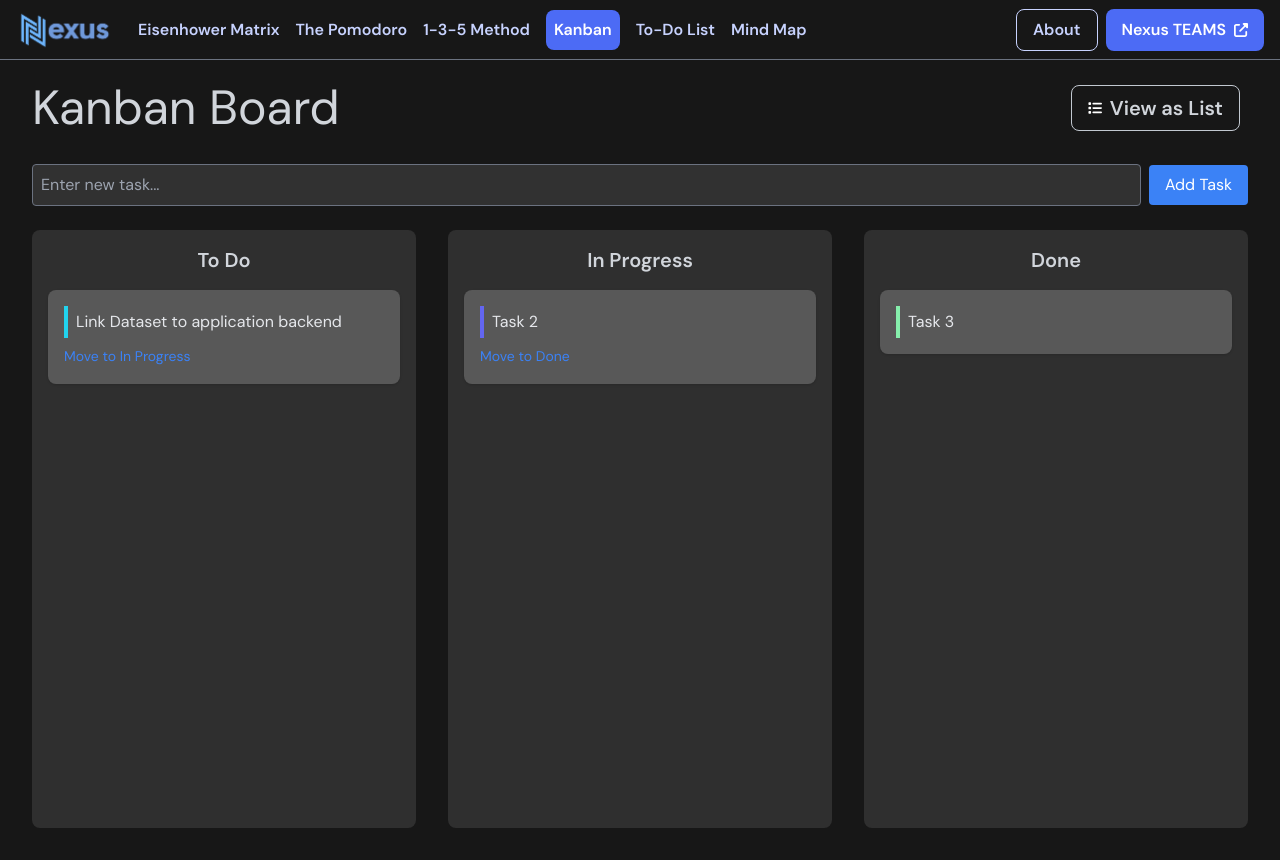
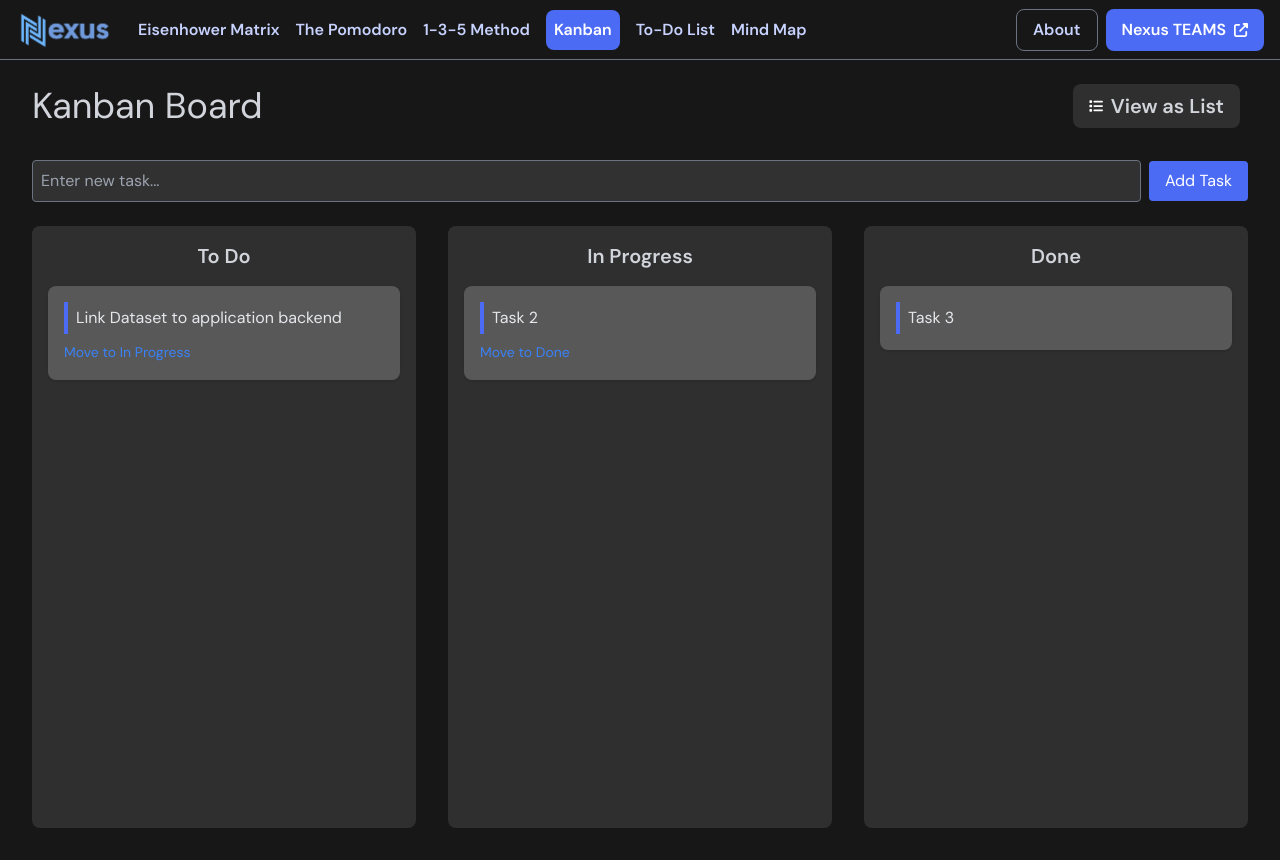
Before and after one commit to mrmcnguyen/nexus, a Next.js app: page /nexusME/kanban in a window 1280 px wide. Built offline with nearby package versions, Linux system fonts and the light colour scheme.

Commit message:
UI updates and dashboard auth fix

```diff
--- a/src/app/dashboard/Dashboard.jsx
+++ b/src/app/dashboard/Dashboard.jsx
@@ -18,12 +18,16 @@ export default function Dashboard() {
     useEffect(() => {
         const fetchUser = async () => {
             const { data, error } = await supabase.auth.getUser();
-            console.log(data.user);
-            setUser(data.user);  // Set the user data
-            setLoading(false);  // Stop loading after fetching
+            console.log(data);
+            if (!error){
+                setUser(data.user);  // Set the user data
+                setLoading(false);  // Stop loading after fetching
+            } else{
+                setUser("undefined");
+            }
         }
 
-        if (!loading && !user) {
+        if (user === "undefined") {
             router.push('/signIn');  // Redirect only when loading is done and user is still null
         }
 
@@ -56,7 +60,7 @@ export default function Dashboard() {
     }
 
     return (
-        <main className="flex flex-col min-h-screen items-center justify-center p-5 bg-fixed bg-cover bg-center"
+        <main className="flex flex-col min-h-screen items-center justify-center p-5 bg-fixed bg-cover bg-center overflow-hidden"
         style={{ backgroundImage: `url('/6084855.jpg')` }}
         >
             <Image
@@ -68,8 +72,8 @@ export default function Dashboard() {
             />
             <div className="flex flex-col items-center justify-center">
                 <div className="w-full p-10 text-center h-full pt-5">
-                    <h1 className="text-8xl fond-bold text-white mb-4">{currentTime}</h1>
-                    <h2 className="text-4xl text-white">{formatDate()}</h2>
+                    <h1 className="lg:text-7xl md:text-6xl 2xl:text-8xl fond-bold text-white mb-4">{currentTime}</h1>
+                    <h2 className="lg:text-3xl md:text-2xl 2xl:text-4xl text-white">{formatDate()}</h2>
                 </div>
                 <div className="max-w-full p-10 text-center pt-0">
                 {/* <h1 className="text-6xl text-white">Welcome, Kevin</h1><br /> */}
--- a/src/app/nexusME/Navbar.js
+++ b/src/app/nexusME/Navbar.js
@@ -73,7 +73,7 @@ export default function Navbar({ page }) {
 
       {/* Button on the right side */}
       <div className="flex flex-row ml-auto pr-4">
-  <button className="px-4 py-2 mr-2 text-[#C7D2FE] transition duration-200 border border-[#C7D2FE] align-middle font-semibold rounded-lg hover:bg-[#4C6BF5]">
+  <button className="px-4 py-2 mr-2 text-[#C7D2FE] transition duration-200 border border-gray-500 align-middle font-semibold rounded-lg hover:bg-[#4C6BF5]">
     About
   </button>
   <button className="flex flex-row px-4 py-2 align-middle items-center transition duration-200 bg-[#4C6BF5] text-white font-semibold rounded-lg hover:bg-[#3B55C2]">
--- a/src/app/nexusME/eisenhower-matrix/EisenhowerMatrixPage.js
+++ b/src/app/nexusME/eisenhower-matrix/EisenhowerMatrixPage.js
@@ -29,7 +29,7 @@ export default function EisenhowerMatrixPage() {
     };
 
     return (
-      <div className={`p-4 ${bgColor} text-white ${borderRoundness} shadow-lg flex flex-col h-full`}>
+      <div className={`p-4 bg-[#2F2F2F] text-white ${borderRoundness} shadow-lg flex flex-col h-full`}>
         <h2 className="text-left text-2xl font-semibold">{title}</h2>
         <p className="text-left text-lg font-light mb-4">{description}</p>
         <ul className="flex-grow overflow-y-auto max-h-64 mb-4">
@@ -101,7 +101,7 @@ export default function EisenhowerMatrixPage() {
       </div>
 
       {/* Right Side - Sidebar */}
-      <div className="w-1/4 bg-[#1f1f1f] shadow-lg rounded-lg p-6 h-full">
+      <div className="w-1/4 bg-[#2F2F2F] shadow-lg rounded-lg p-6 h-full">
         <h2 className="text-2xl text-white font-semibold mb-4">Matrix Management</h2>
         {/* Additional functionality can be added here */}
         <p className="text-gray-400">
--- a/src/app/nexusME/kanban/Kanban.js
+++ b/src/app/nexusME/kanban/Kanban.js
@@ -78,13 +78,14 @@ export default function KanbanComponent(){
     return (
         <div className="p-8 pt-6 min-h-screen flex flex-col bg-[#171717]">
             <div className="flex flex-row justify-between items-center mb-8">
-                <h1 className="text-5xl text-gray-300 font-normal text-left lg:text-5xl md:text-3xl 2xl:text-6xl">Kanban Board</h1>
-                <button className="flex flex-row text-xl items-center px-4 py-2 mr-2 text-gray-300 transition duration-200 border border-[#c2c8d0] align-middle font-semibold rounded-lg hover:bg-gray-300">
+                <h1 className="text-5xl text-gray-300 font-normal text-left lg:text-4xl md:text-3xl 2xl:text-6xl">Kanban Board</h1>
+                <button className="flex flex-row text-xl bg-[#2F2F2F] items-center px-4 py-2 mr-2 text-gray-300 transition duration-200 align-middle font-semibold rounded-lg hover:bg-[#707070]">
                     <Image
                         src="/list.svg"
                         style={{ filter: 'invert(1)' }}
                         className="mr-2"
                         width={14}
+                        alt='t'
                         height={14}
                         priority
                     />
@@ -104,7 +105,7 @@ export default function KanbanComponent(){
                 />
                 <button
                     onClick={handleAddTask}
-                    className="bg-blue-500 text-white px-4 py-2 rounded hover:bg-blue-600 transition"
+                    className="bg-[#4C6BF5] text-white px-4 py-2 rounded hover:bg-blue-600 transition"
                 >
                     Add Task
                 </button>
@@ -123,7 +124,7 @@ export default function KanbanComponent(){
                           className="p-4 bg-[#585858] rounded-lg shadow mb-4 group hover:bg-[#707070] transition duration-200 ease-in-out"
                       >
                           <div className="flex flex-row justify-between">
-                              <p className="flex items-center pl-2 border-l-4 border-cyan-400 text-gray-200">{task.title}</p>
+                              <p className="flex items-center pl-2 border-l-4 border-[#4C6BF5] text-gray-200">{task.title}</p>
                               {/* Hide the image by default and show on hover */}
                               <div className="relative" ref={dropdownRef}>
                                   <button onClick={() => toggleDropdown(task.id)} className="bg-[#707070] opacity-0 group-hover:opacity-100 p-2 rounded-lg transition">
@@ -131,6 +132,7 @@ export default function KanbanComponent(){
                                           src="/options.svg"
                                           width={14}
                                           height={14}
+                                          alt="t"
                                           priority
                                       />
                                   </button>
@@ -164,7 +166,7 @@ export default function KanbanComponent(){
                             className="p-4 bg-[#585858] rounded-lg shadow mb-4 group hover:bg-[#707070] transition duration-200 ease-in-out"
                         >
                             <div className="flex flex-row justify-between">
-                            <p className="flex items-center pl-2 border-l-4 border-indigo-500 text-gray-200">{task.title}</p>
+                            <p className="flex items-center pl-2 border-l-4 border-[#4C6BF5] text-gray-200">{task.title}</p>
                                 {/* Hide the image by default and show on hover */}
                                 <div className="bg-[#707070] p-2 opacity-0 group-hover:opacity-100 transition duration-200 ease-in-out rounded-lg">
                               <Image
@@ -172,6 +174,7 @@ export default function KanbanComponent(){
                                     className="opacity-0 group-hover:opacity-100 transition duration-200 ease-in-out"
                                     width={14}
                                     height={14}
+                                    alt="t"
                                     priority
                                 />
                                 </div>
@@ -197,13 +200,14 @@ export default function KanbanComponent(){
                             className="p-4 bg-[#585858] rounded-lg shadow mb-4 group hover:bg-[#707070] transition duration-200 ease-in-out"
                         >
                             <div className="flex flex-row justify-between">
-                            <p className="flex items-center pl-2 border-l-4 border-green-300 text-gray-200">{task.title}</p>
+                            <p className="flex items-center pl-2 border-l-4 border-[#4C6BF5] text-gray-200">{task.title}</p>
                                 {/* Hide the image by default and show on hover */}
                                 <div className="bg-[#707070] p-2 opacity-0 group-hover:opacity-100 transition duration-200 ease-in-out rounded-lg">
                               <Image
                                     src="/options.svg"
                                     className="opacity-0 group-hover:opacity-100 transition duration-200 ease-in-out"
                                     width={14}
+                                    alt="t"
                                     height={14}
                                     priority
                                 />
```
